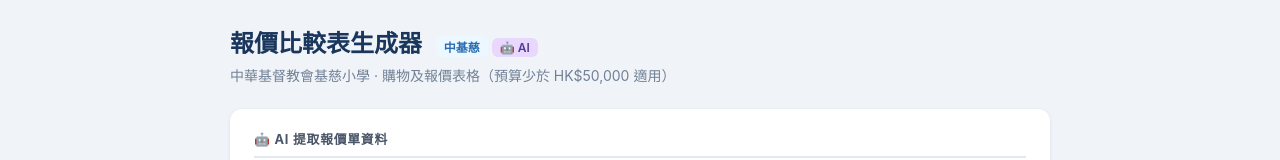
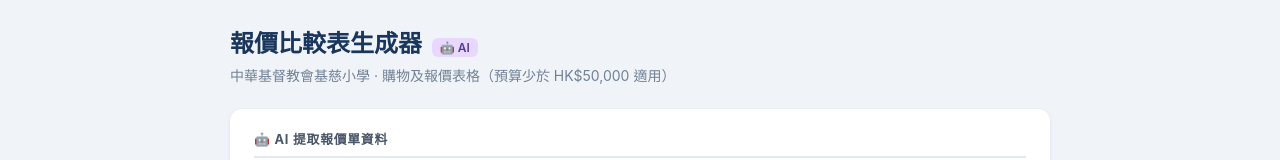
Before and after one commit to fcy-pixel/quote-gen, a website: page public/index.html in a window 1280 px wide. Shown: the top 160 px of the page. Drawn offline with Linux system fonts and the light colour scheme; a script that the page names is missing.

Commit message:
fix: remove 中基慈 from header

```diff
--- a/public/index.html
+++ b/public/index.html
@@ -152,7 +152,7 @@
 <body>
 
 <div class="header-area">
-  <h1>報價比較表生成器 <span class="tag">中基慈</span><span class="ai-badge">🤖 AI</span></h1>
+  <h1>報價比較表生成器 <span class="ai-badge">🤖 AI</span></h1>
   <p class="subtitle">中華基督教會基慈小學 · 購物及報價表格（預算少於 HK$50,000 適用）</p>
 </div>
 
```
